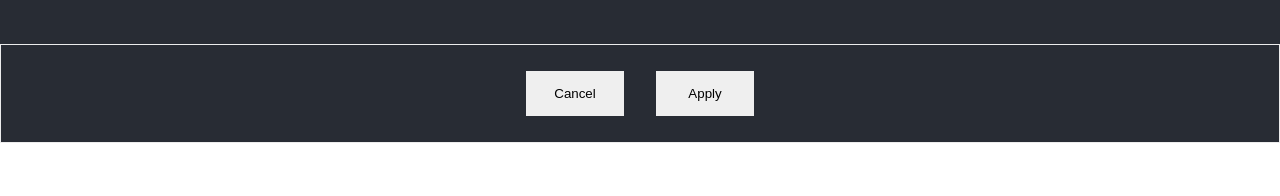
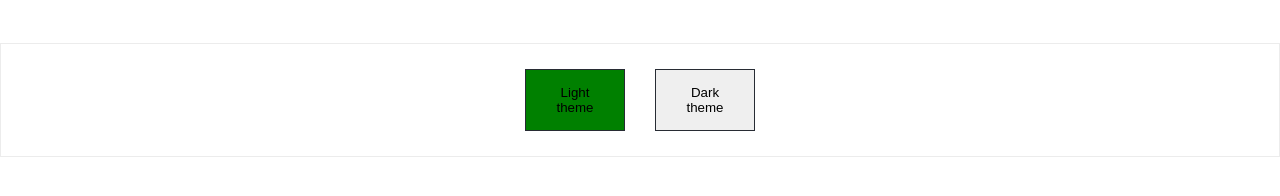
Before and after one commit to AlyonaPianykh/lecture-1-project, a React app: page / in a window 1280 px wide. Shown: the part 412-608 px from the top of the page. Built offline with nearby package versions, Linux system fonts and the light colour scheme.

Commit message:
Implemented toogle functionality

```diff
--- a/src/components/App/App.js
+++ b/src/components/App/App.js
@@ -1,6 +1,6 @@
 import React, { Component } from 'react';
 import { people } from '../../constants/people';
-import { ButtonAsClass as Button } from '../Button/Button';
+import { Toogle } from '../Toogle/Toogle';
 import { Header } from '../Header/Header';
 import Checkbox from '../Checkbox/Checkbox';
 import { Input } from '../Input/Input';
@@ -37,36 +37,19 @@ class AppTheReal extends Component {
     this.state = {
       isChecked: false,
       inputValue: '',
-      isDarkTheme: true
+      theme: 'light',
     };
 
     this.onApplyBtnClick = this.onApplyBtnClick.bind(this);
     this.onCheck = this.onCheck.bind(this);
   }
 
-  renderActionsBlock() {
-    return (
-      <div className="actions-block">
-        <Button
-          label="Cancel"
-          className={`${CN}__btn ${CN}__btn--error`}
-          onClick={this.onApplyBtnClick}
-        />
 
-        <Button
-          label="Apply"
-          className={`${CN}__btn`}
-          onClick={this.onApplyBtnClick}
-        />
-      </div>
-    );
-  }
-
-  onApplyBtnClick() {
-    const {isDarkTheme} = this.state;
+  onApplyBtnClick( themeStyle ) {
+    const {theme} = this.state;
 
     this.setState({
-      isDarkTheme: !isDarkTheme
+        theme: themeStyle
     });
   }
 
@@ -87,12 +70,13 @@ class AppTheReal extends Component {
   };
 
   render() {
-    const { isChecked, inputValue, isDarkTheme } = this.state;
+    const { isChecked, inputValue, theme } = this.state;
     const greetingElement = (<div className="class-12">{this.greeting}</div>);
+    const ThemeOn = theme === 'dark' ? 'dark' : 'light';
 
     console.log('App render');
 
-    const darkThemeClass = isDarkTheme ? `${CN}__dark` : '';
+    const darkThemeClass = theme === 'dark' && `${CN}__dark`;
 
     return (
       <div className={`${CN} ${darkThemeClass}`}>
@@ -112,7 +96,7 @@ class AppTheReal extends Component {
         <Input value={inputValue} onChange={this.onInputChange}/>
         <div className="divider"/>
         <ul className="list">{renderPeopleList()}</ul>
-        {this.renderActionsBlock()}
+          <Toogle onHandleFunction={ this.onApplyBtnClick }  ThemeOn={ThemeOn}/>
       </div>
     );
   }
--- a/src/components/Button/Button.css
+++ b/src/components/Button/Button.css
@@ -4,3 +4,7 @@
     border: 1px solid #282c34;
     margin: 15px;
 }
+
+.enabled-btn {
+    background-color: green;
+}
--- /dev/null
+++ b/src/components/Toogle/Toogle.js
@@ -0,0 +1,29 @@
+import React, { Component } from 'react';
+import '../Button/Button.css';
+import '../Button/Button';
+import {ButtonAsClass as Button} from "../Button/Button";
+
+const CN = 'default-btn';
+
+export class Toogle extends Component {
+
+    render() {
+        const { onHandleFunction, ThemeOn } = this.props;
+
+        return (
+            <div className="actions-block">
+                <Button
+                    label="Light theme"
+                    className={`${CN}__btn ${ThemeOn === 'light' && 'enabled-btn'}`}
+                    onClick={ () => onHandleFunction('light') }
+                />
+
+                <Button
+                    label="Dark theme"
+                    className={`${CN}__btn ${ThemeOn === 'dark' && 'enabled-btn'}`}
+                    onClick={ () => onHandleFunction('dark') }
+                />
+            </div>
+        );
+    }
+}
```
Also changed, not shown: src/components/Button/Button.js (indentation only).
